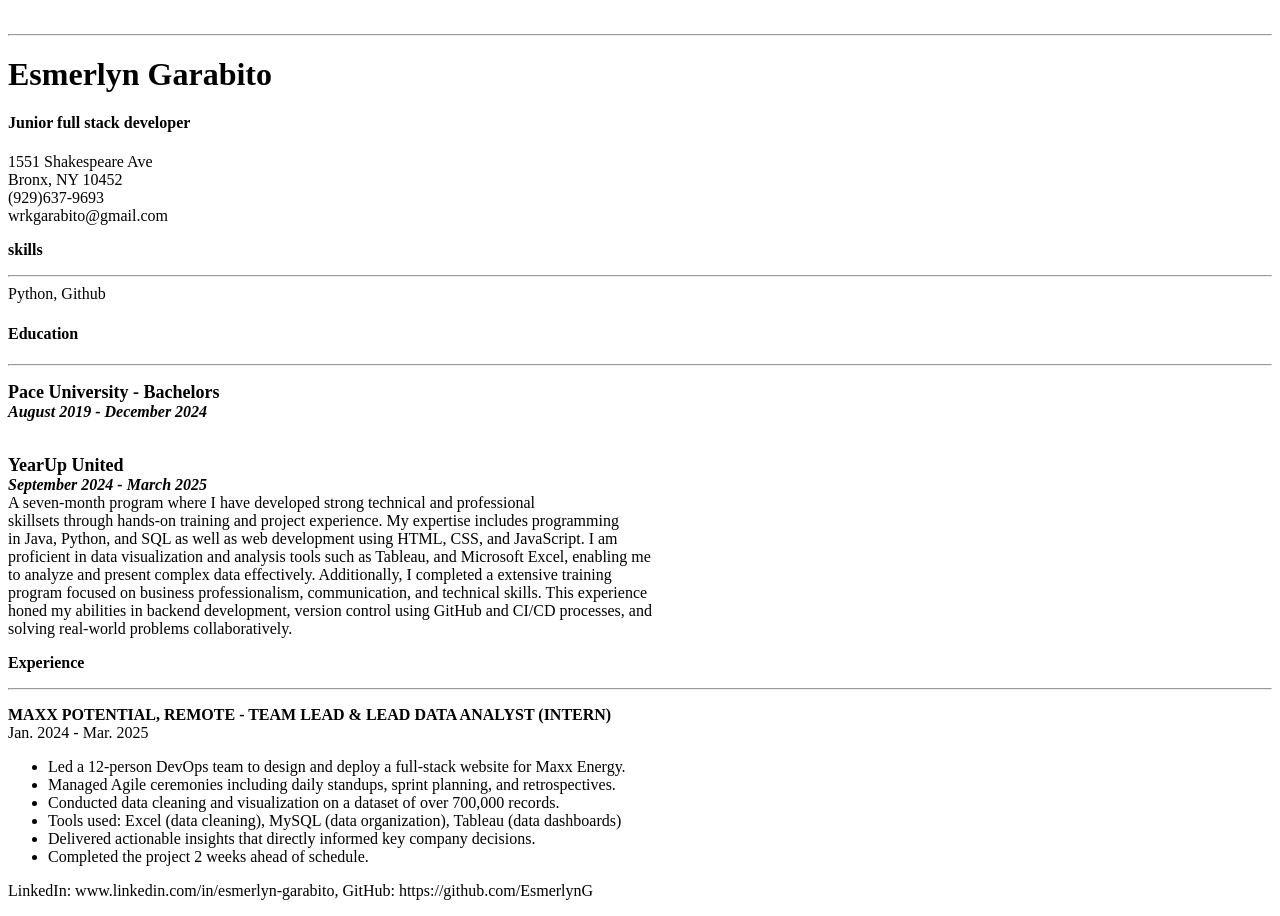
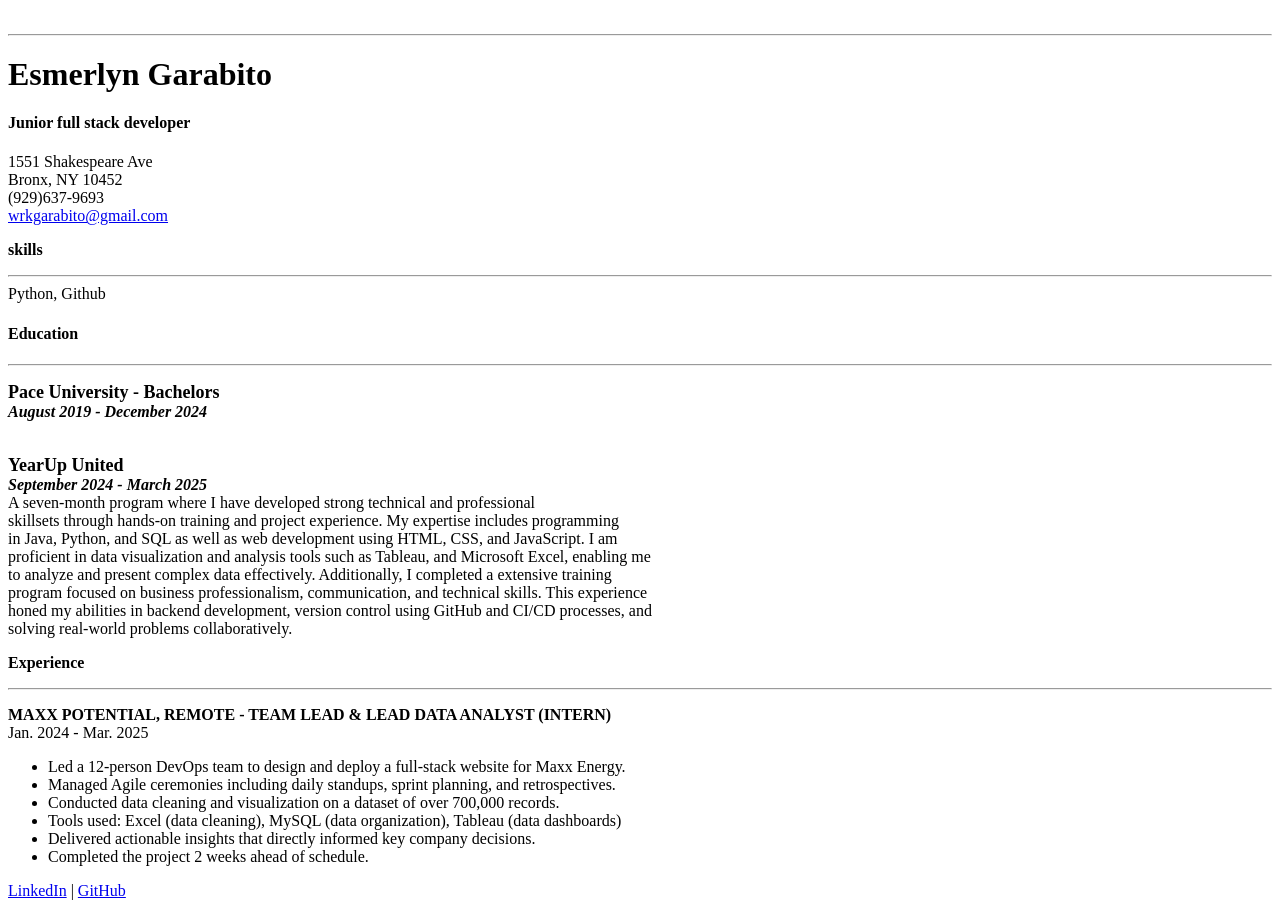
Before and after one commit to EsmerlynG/Html_CV_Project, a plain HTML site: page index.html in a window 1280 px wide. Drawn offline with Linux system fonts and the light colour scheme.

Commit message:
fixed social linkes

```diff
--- a/index.html
+++ b/index.html
@@ -29,7 +29,7 @@
                 1551 Shakespeare Ave<br>
                 Bronx, NY 10452<br>
                 (929)637-9693<br>
-                wrkgarabito@gmail.com
+                <a href="mailto:wrkgarabito@gmail.com">wrkgarabito@gmail.com</a>
                 </p>
         </section>
 
@@ -118,8 +118,8 @@
         <section id="social links">
             <footer>
                 <p id="links">
-                    LinkedIn: www.linkedin.com/in/esmerlyn-garabito,
-                    GitHub: https://github.com/EsmerlynG
+                    <a href="https://www.linkedin.com/in/esmerlyn-garabito" target="_blank">LinkedIn</a> |
+                    <a href="https://github.com/EsmerlynG" target="_blank">GitHub</a>
                 </p>
 
             </footer>
```
